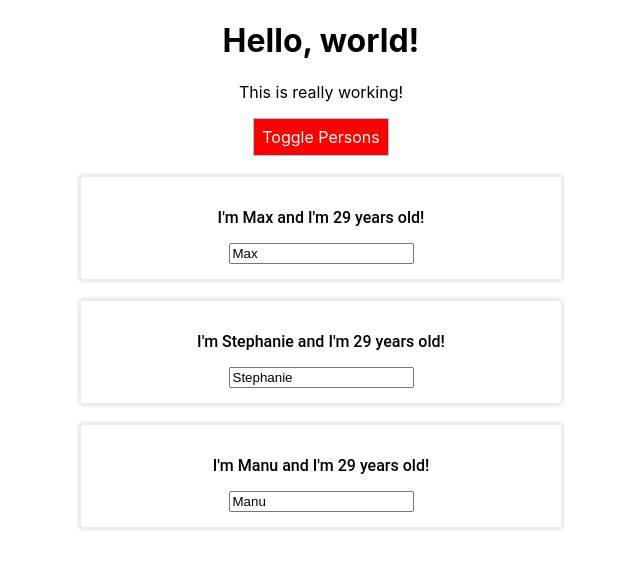
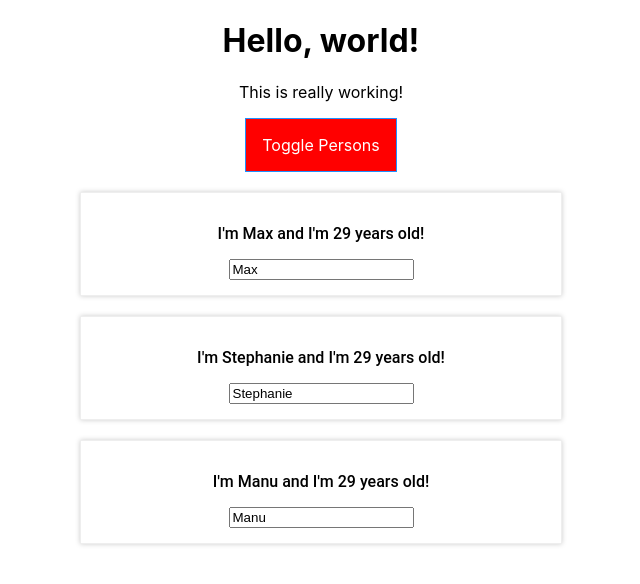
Before and after one commit to lukinasargy/my-app, a React (Create React App) app: page / in a window 1280 px wide. Both pictures are taken after a click on the button "Toggle Persons". Shown: the top 584 px of the page, without its empty margins (319-959 px from the left). Built offline with nearby package versions, Linux system fonts and the light colour scheme.

Commit message:
css module

```diff
--- a/package.json
+++ b/package.json
@@ -3,9 +3,12 @@
   "version": "0.1.0",
   "private": true,
   "dependencies": {
+    "radium": "^0.26.0",
     "react": "^16.8.6",
     "react-dom": "^16.8.6",
-    "react-scripts": "3.0.1"
+    "react-native-extended-stylesheet": "^0.12.0",
+    "react-scripts": "3.0.1",
+    "redium": "^0.6.2"
   },
   "scripts": {
     "start": "react-scripts start",
--- a/src/App.css
+++ /dev/null
@@ -1,10 +0,0 @@
-.App {
-  text-align: center;
-}
-.red {
-  color:red;
-
-}
-.bold {
-  font-weight: bold;
-}
--- a/src/App.js
+++ b/src/App.js
@@ -1,6 +1,5 @@
 import React, {Component} from 'react';
-import Radium, {StyleRoot} from 'radium';
-import './App.css';
+import styles from './App.module.css';
 import Person from './Person/Person';
 
 class App extends Component {
@@ -48,21 +47,8 @@ class App extends Component {
     };
 
     render() {
-        const style = {
-            backgroundColor: 'green',
-            color: 'white',
-            font: 'inherit',
-            border: '1px solid skyblue',
-            padding: '8px',
-            cursor: 'pointer',
-            transition: '0.3s all',
-            ':hover': {
-                backgroundColor: 'lightgreen',
-                color: 'black'
-            }
-
-    };
         let persons = null;
+        let btnClass = '';
         if (this.state.showPersons) {
             persons = (
                 <div>
@@ -79,34 +65,27 @@ class App extends Component {
                     })}
                 </div>
             );
-            style.backgroundColor = 'red';
-            style[':hover'] = {
-                backgroundColor: 'orangered',
-                    color: 'black'
-            }
+            btnClass = styles.Red;
         }
 
-        const classes = [];
+        const assignedClasses = [];
         if (this.state.persons.length <= 2) {
-            classes.push('red'); //classes = ['red];
+            assignedClasses.push(styles.red); //classes = ['red];
         }
         if (this.state.persons.length <=1) {
-            classes.push('bold'); //classes = ['red', 'bold']
+            assignedClasses.push(styles.bold); //classes = ['red', 'bold']
         }
         return (
-            <StyleRoot>
-            <div className="App">
+            <div className={styles.App}>
                 <h1>Hello, world!</h1>
-                <p className={classes.join(' ')}>This is really working!</p>
-                <button style={style}
-                        onClick={this.togglePersonsHandler}>Toggle Persons
+                <p className={assignedClasses.join(' ')}>This is really working!</p>
+                <button onClick={this.togglePersonsHandler} className={btnClass}>Toggle Persons
                 </button>
                 {persons}
             </div>
-            </StyleRoot>
         );
     }
 
 };
 
-export default Radium(App);
+export default App;
--- /dev/null
+++ b/src/App.module.css
@@ -0,0 +1,33 @@
+
+.App{
+  text-align: center;
+}
+
+.red {
+  color: red;
+
+}
+
+.bold {
+  font-weight: bold;
+}
+.App button {
+  border: 1px solid dodgerblue;
+  padding: 16px;
+  background-color: green;
+  font: inherit;
+  color: #fff;
+  transition: 0.3s all;
+  cursor:pointer;
+}
+.App button:hover {
+  background-color: lightgreen;
+  color: #000;
+}
+.App button.Red {
+  background-color: red;
+}
+.App button.Red:hover {
+  background-color: orangered;
+  color: #000;
+}
--- a/src/Person/Person.js
+++ b/src/Person/Person.js
@@ -1,20 +1,14 @@
 import React from 'react';
-import Radium from 'radium';
-import './Person.css';
+import classes from './Person.module.css';
 
 
 const person = (props) => {
-    const style = {
-        '@media (min-width:500px)' : {
-            width: '450px'
-        }
-    };
     return (
-        <div className="Person" style={style}>
+        <div className={classes.Person}>
             <p onClick={props.click}>I'm {props.name} and I'm {props.age} years old!</p>
             <p>{props.children}</p>
             <input type="text"  onChange={props.changed} value={props.name}/>
         </div>
     )
 };
-export default Radium(person);
+export default person;
--- a/src/Person/Person.css
+++ b/src/Person/Person.module.css
@@ -8,3 +8,9 @@
     font-family: 'Roboto', sans-serif;
     font-weight: 500;
 }
+
+@media (min-width: 500px) {
+    .Person {
+        width: 450px;
+    }
+}
```
Also changed, not shown: 1 other file (tests, documents, lock files or other folders).
